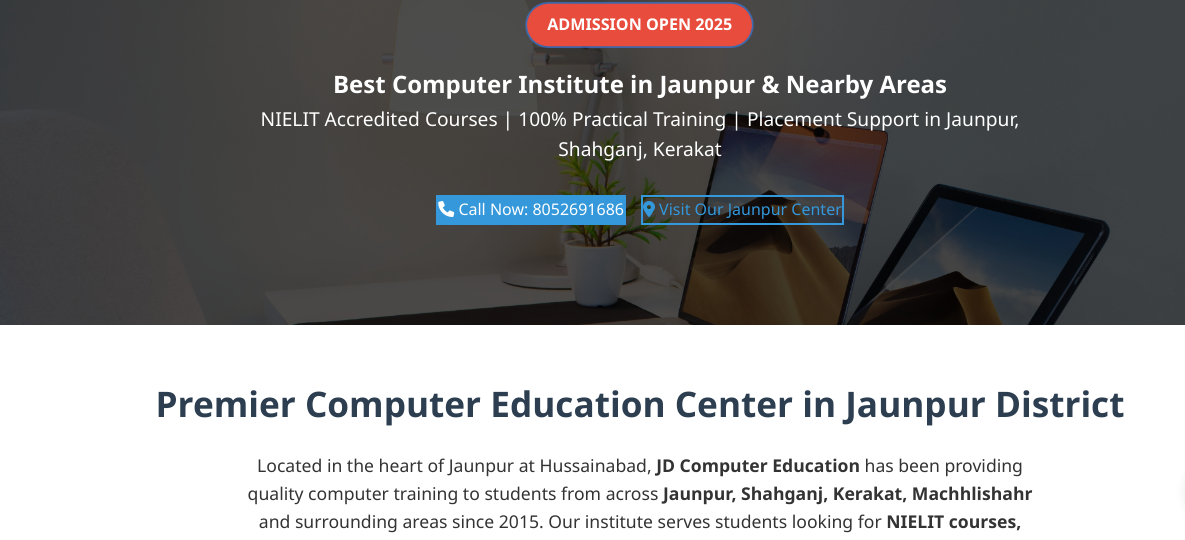
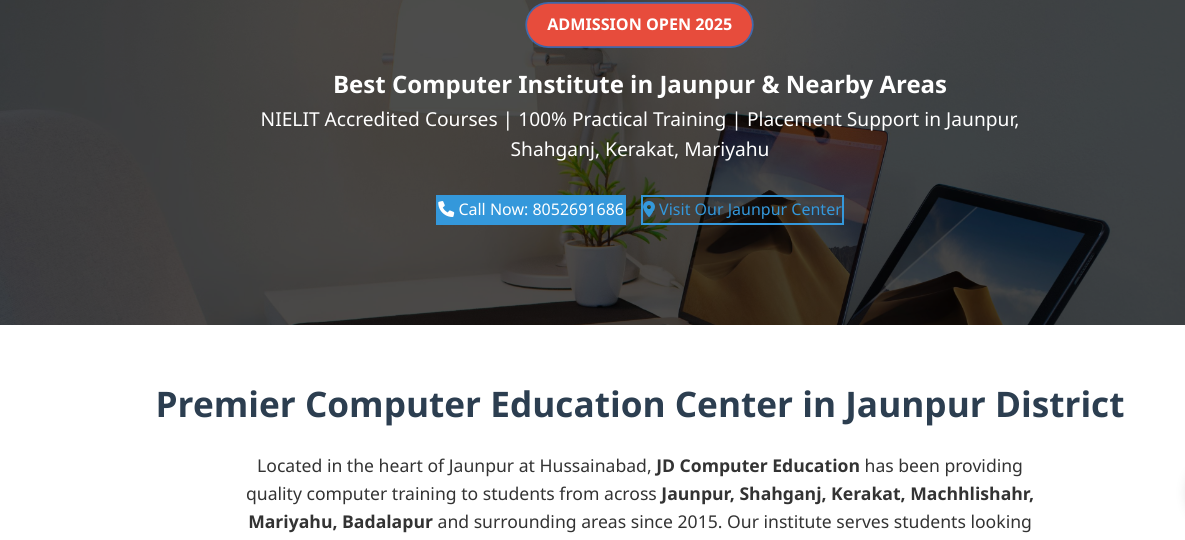
Before and after one commit to AmitGiri1281/working_jd-computer, a plain HTML site: page frontend/index.html in a window 1280 px wide. Shown: the part 252-792 px from the top of the page, 0-1185 px from the left. Drawn offline with Linux system fonts and the light colour scheme.

Commit message:
Adding new adress mariyahu and badalapur

```diff
--- a/frontend/index.html
+++ b/frontend/index.html
@@ -108,7 +108,7 @@
             <div class="hero-content">
                 <span class="admission-badge">ADMISSION OPEN 2025</span>
                 <h1>Best Computer Institute in Jaunpur & Nearby Areas</h1>
-                <p>NIELIT Accredited Courses | 100% Practical Training | Placement Support in Jaunpur, Shahganj, Kerakat</p>
+                <p>NIELIT Accredited Courses | 100% Practical Training | Placement Support in Jaunpur, Shahganj, Kerakat, Mariyahu</p>
                 <div class="cta-buttons">
                     <a href="tel:8052691686" class="btn-primary" aria-label="Call for admission">
                         <i class="fas fa-phone"></i> Call Now: 8052691686
@@ -125,7 +125,7 @@
     <section class="local-seo-section">
         <div class="container">
             <h2>Premier Computer Education Center in Jaunpur District</h2>
-            <p>Located in the heart of Jaunpur at Hussainabad, <strong>JD Computer Education</strong> has been providing quality computer training to students from across <strong>Jaunpur, Shahganj, Kerakat, Machhlishahr</strong> and surrounding areas since 2015. Our institute serves students looking for <strong>NIELIT courses, DCA, ADCA, Tally with GST, and typing classes</strong> in the Jaunpur region.</p>
+            <p>Located in the heart of Jaunpur at Hussainabad, <strong>JD Computer Education</strong> has been providing quality computer training to students from across <strong>Jaunpur, Shahganj, Kerakat, Machhlishahr, Mariyahu, Badalapur</strong> and surrounding areas since 2015. Our institute serves students looking for <strong>NIELIT courses, DCA, ADCA, Tally with GST, and typing classes</strong> in the Jaunpur region.</p>
 
             <div class="location-highlights">
                 <div class="highlight-item">
```
